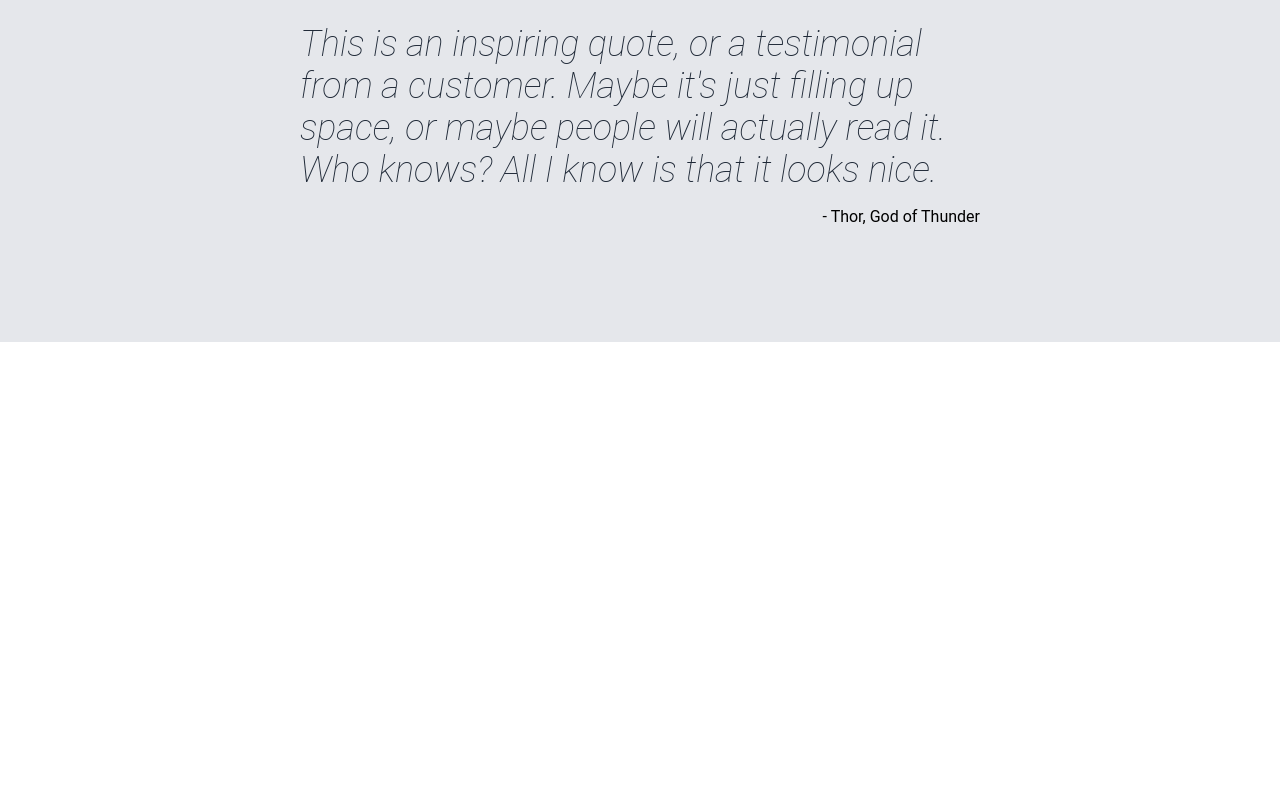
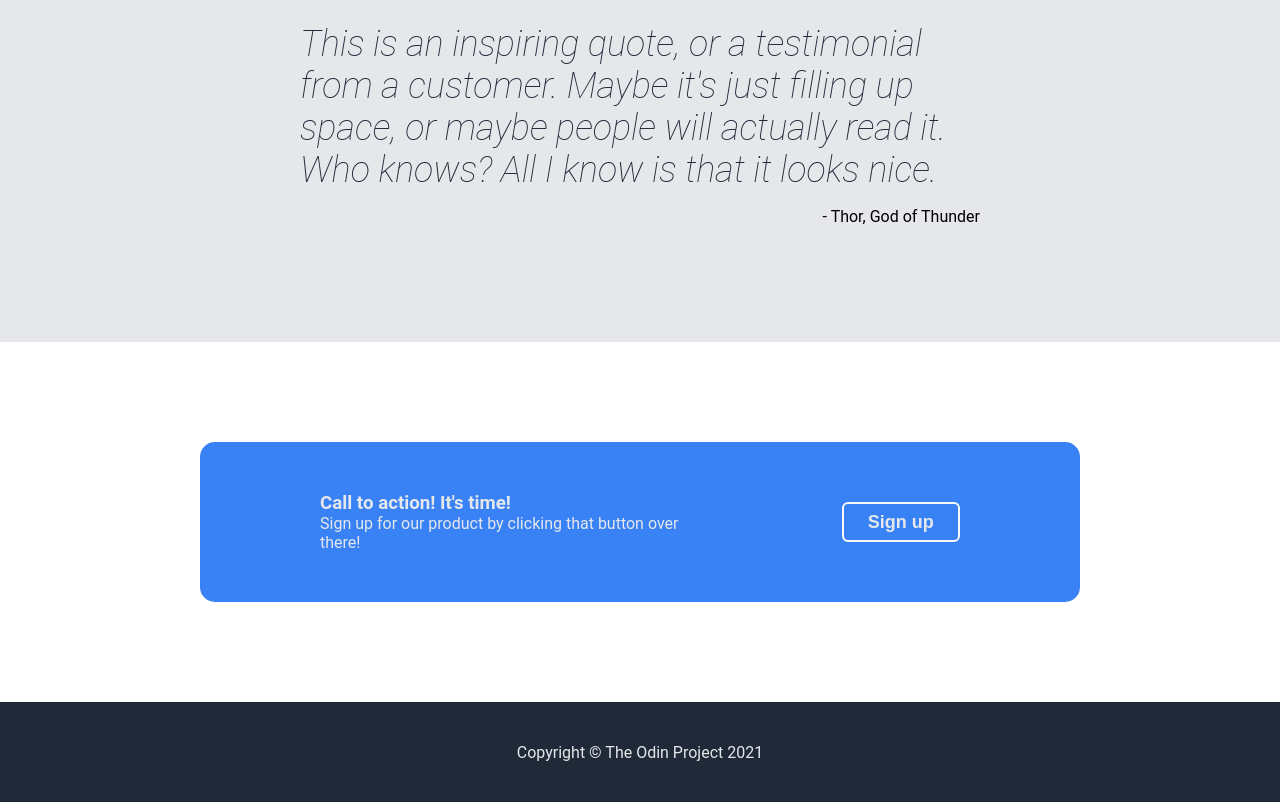
Before and after one commit to fabiodesteves/landing_page, a plain HTML site: page index.html in a window 1280 px wide. Shown: the part 1127-1929 px from the top of the page. Before the commit the page ends 1469 px from the top, so only its background shows below. Drawn offline with Linux system fonts and the light colour scheme.

Commit message:
Add call to action section
Add final section (call to action)
Style call to action

```diff
--- a/index.html
+++ b/index.html
@@ -66,8 +66,19 @@
       </div>
     </div>
   </div>
-  <div class="call-to-action-section"></div>
-  <div class="footer-section"></div>
+  <div class="call-to-action-section">
+    <div class="call-to-action">
+      <div class="call-to-action-text">
+        <h3>Call to action! It's time!</h3>
+        <p>Sign up for our product by clicking that button over there!</p>
+      </div>
+      <button >Sign up</button>
+    </div>
+  </div>
+  <div class="footer-section">
+    <p>Copyright © The Odin Project 2021</p>
+  </div>
+  </div>
 </body>
 
 </html>
--- a/style.css
+++ b/style.css
@@ -170,3 +170,49 @@ q {
 q::after {
 	content: none;
 }
+
+/* (4) CALL TO ACTION SECTION */
+
+.call-to-action-section {
+	display: flex;
+	justify-content: center;
+}
+
+.call-to-action {
+	display: flex;
+	gap: 160px;
+	align-items: center;
+	/* border: 3px solid salmon; */
+	margin: 100px 200px;
+	background-color: #3882f6;
+	border-radius: 15px;
+	color: #E5E7Eb;
+	padding: 50px 120px;
+}
+
+.call-to-action button {
+	border: 2px solid #F9FAF8;
+	min-width: 110px;
+}
+
+.call-to-action h3 {
+	margin: 0;
+}
+
+.call-to-action p {
+	margin: 0;
+}
+
+/* (5) FOOTER SECTION */
+
+.footer-section {
+	display: flex;
+	justify-content: center;
+	align-items: center;
+	min-height: 100px;
+	background-color: #1F2937;
+}
+
+.footer-section p {
+	color: #E5E7Eb;
+}
```
